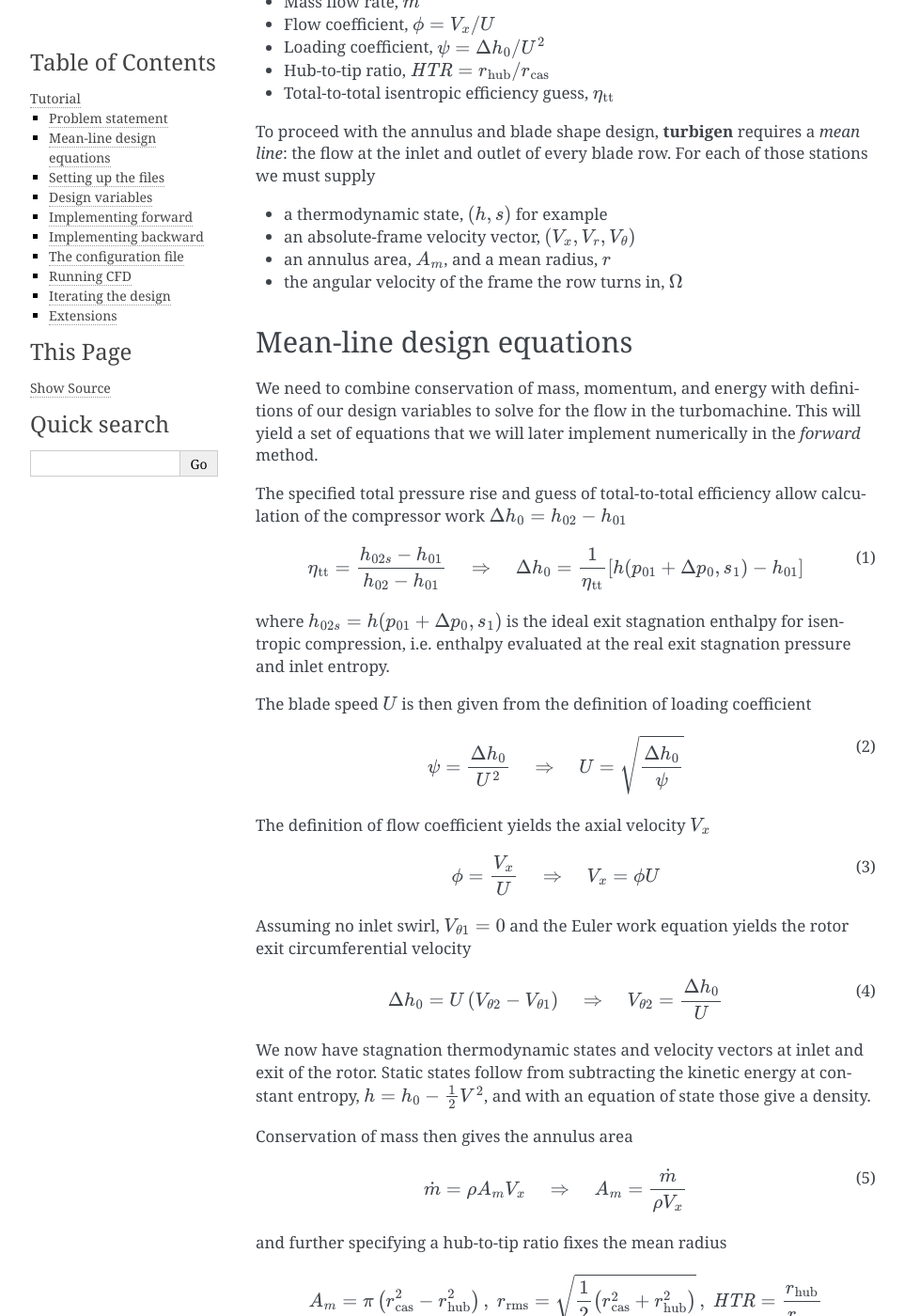
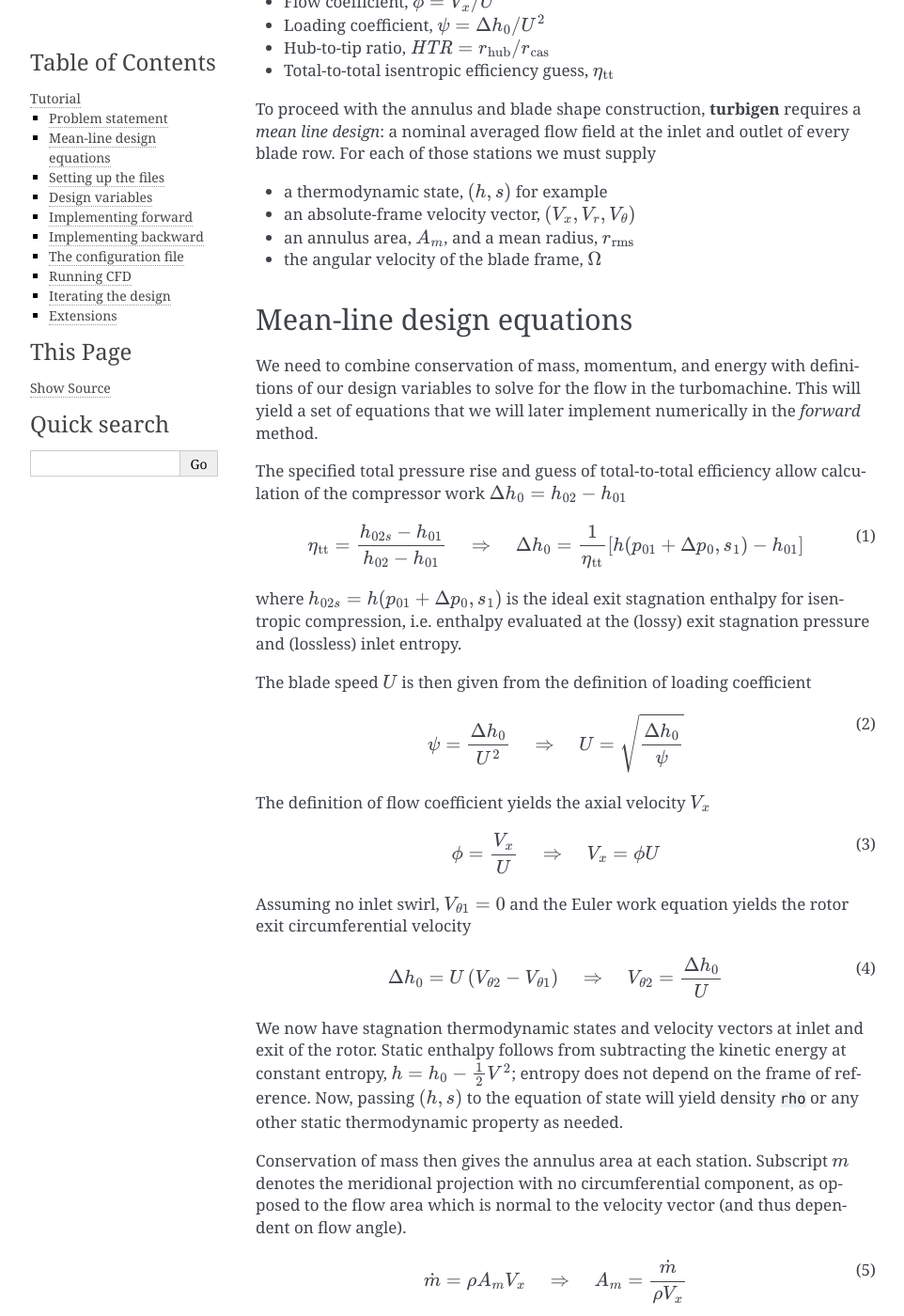
Before and after one commit to jb753/turbigen, a Sphinx documentation site: the page built from doc/tutorial.rst, in a window 1280 px wide and 1400 px high, scrolled down 609 px. Shown: the whole window at 94% size, without its empty margins (148-1110 px from the left). Built offline with Sphinx 7.4.7, drawn with Linux system fonts in a browser that asks for light colours; cross-references to code outside the pages are shown as plain code; some of the changed text lies outside the part shown.

Commit message:
Corrections to tutorial

```diff
--- a/doc/tutorial.rst
+++ b/doc/tutorial.rst
@@ -2,11 +2,10 @@
 Tutorial
 ========
 
-This tutorial walks through writing a new mean-line design and using it to
-design and simulate a compressor. Everything shown below is a real file in the
-repository, run on every commit, so nothing here can quietly stop working:
+This tutorial walks through writing a new mean-line class and using it to
+design and simulate a compressor.
 
-* the design itself is :download:`examples/turbigen_plugins/fan.py
+* the designer class is :download:`examples/turbigen_plugins/fan.py
   <../examples/turbigen_plugins/fan.py>`
 * the configuration is :download:`examples/fan.yaml <../examples/fan.yaml>`
 
@@ -34,14 +33,14 @@ following design variables (many other choices are possible):
 * Hub-to-tip ratio, :math:`\mathit{HTR}=r_\mathrm{hub}/r_\mathrm{cas}`
 * Total-to-total isentropic efficiency guess, :math:`\eta_\mathrm{tt}`
 
-To proceed with the annulus and blade shape design, :program:`turbigen`
-requires a *mean line*: the flow at the inlet and outlet of every blade row.
-For each of those stations we must supply
+To proceed with the annulus and blade shape construction, :program:`turbigen`
+requires a *mean line design*: a nominal averaged flow field at the inlet and
+outlet of every blade row. For each of those stations we must supply
 
 * a thermodynamic state, :math:`(h, s)` for example
 * an absolute-frame velocity vector, :math:`(V_x, V_r, V_\theta)`
-* an annulus area, :math:`A_m`, and a mean radius, :math:`r`
-* the angular velocity of the frame the row turns in, :math:`\Omega`
+* an annulus area, :math:`A_m`, and a mean radius, :math:`r_\mathrm{rms}`
+* the angular velocity of the blade frame, :math:`\Omega`
 
 .. _tut-ml-algo:
 
@@ -60,7 +59,7 @@ The specified total pressure rise and guess of total-to-total efficiency allow c
 
    \eta_\mathrm{tt} = \frac{h_{02s}-h_{01}}{h_{02}-h_{01}} \quad\Rightarrow\quad \Delta h_0 = \frac{1}{\eta_\mathrm{tt}}\left[h(p_{01}+\Delta p_0, s_1) - h_{01}\right]
 
-where :math:`h_{02s}=h(p_{01}+\Delta p_0, s_1)` is the ideal exit stagnation enthalpy for isentropic compression, i.e. enthalpy evaluated at the real exit stagnation pressure and inlet entropy.
+where :math:`h_{02s}=h(p_{01}+\Delta p_0, s_1)` is the ideal exit stagnation enthalpy for isentropic compression, i.e. enthalpy evaluated at the (lossy) exit stagnation pressure and (lossless) inlet entropy.
 
 The blade speed :math:`U` is then given from the definition of loading coefficient
 
@@ -84,11 +83,12 @@ Assuming no inlet swirl, :math:`V_{\theta 1}=0` and the Euler work equation yiel
    \Delta h_0 = U\left(V_{\theta 2}-V_{\theta 1}\right)\quad\Rightarrow\quad V_{\theta 2}=\frac{\Delta h_0}{U}
 
 We now have stagnation thermodynamic states and velocity vectors at inlet and
-exit of the rotor. Static states follow from subtracting the kinetic energy at
-constant entropy, :math:`h = h_0 - \tfrac{1}{2}V^2`, and with an equation of
-state those give a density.
+exit of the rotor. Static enthalpy follows from subtracting the kinetic energy at
+constant entropy, :math:`h = h_0 - \tfrac{1}{2}V^2`; entropy does not depend on the frame of reference. Now, passing :math:`(h, s)`
+to the equation of state will yield density :mathrm:`\rho` or any other static thermodynamic
+property as needed.
 
-Conservation of mass then gives the annulus area
+Conservation of mass then gives the annulus area at each station. Subscript :math:`m` denotes the meridional projection with no circumferential component, as opposed to the flow area which is normal to the velocity vector (and thus dependent on flow angle).
 
 .. math::
    :label: eqn-A
--- a/pyproject.toml
+++ b/pyproject.toml
@@ -80,6 +80,7 @@ dev = [
     'sphinx-argparse',
     'sphinxcontrib-programoutput',
     'sphinxcontrib-bibtex',
+    'setuptools<81',  # sphinxcontrib-bibtex needs pkg_resources, removed in setuptools 81+
     'snowballstemmer==2.2.0',
     'autodocsumm',
     'pytest',
```
